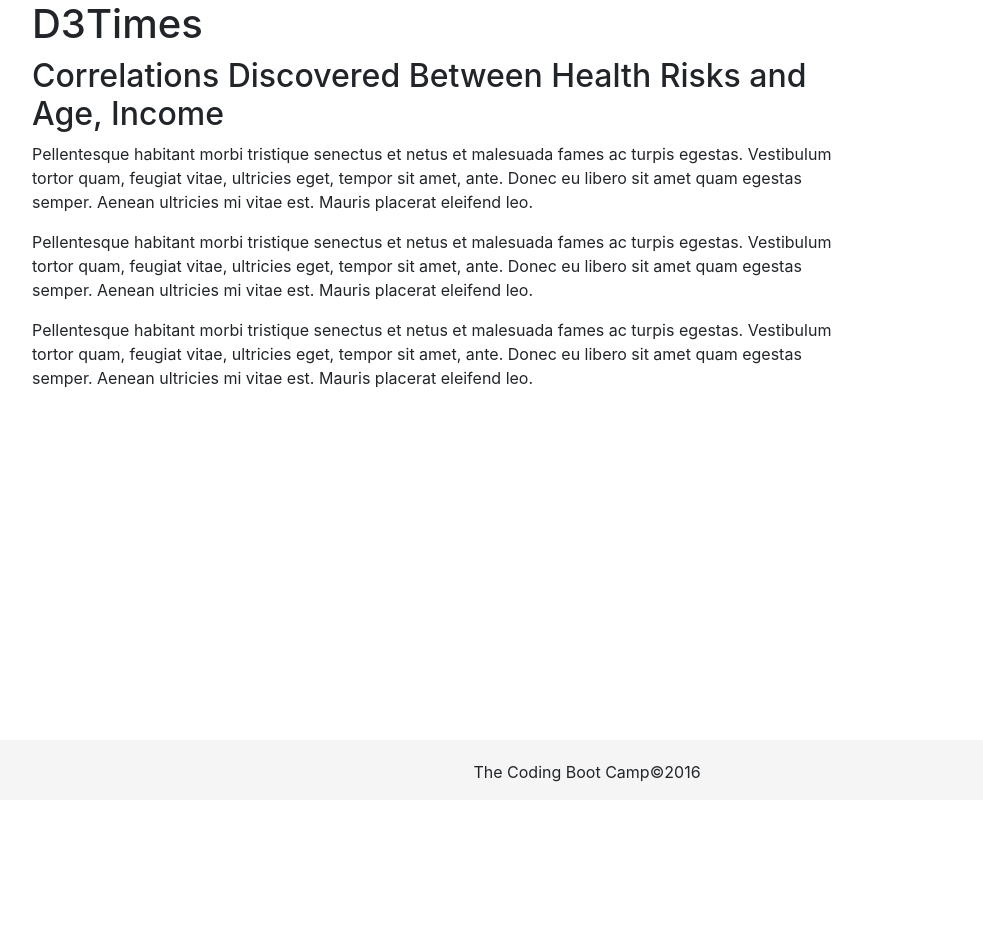
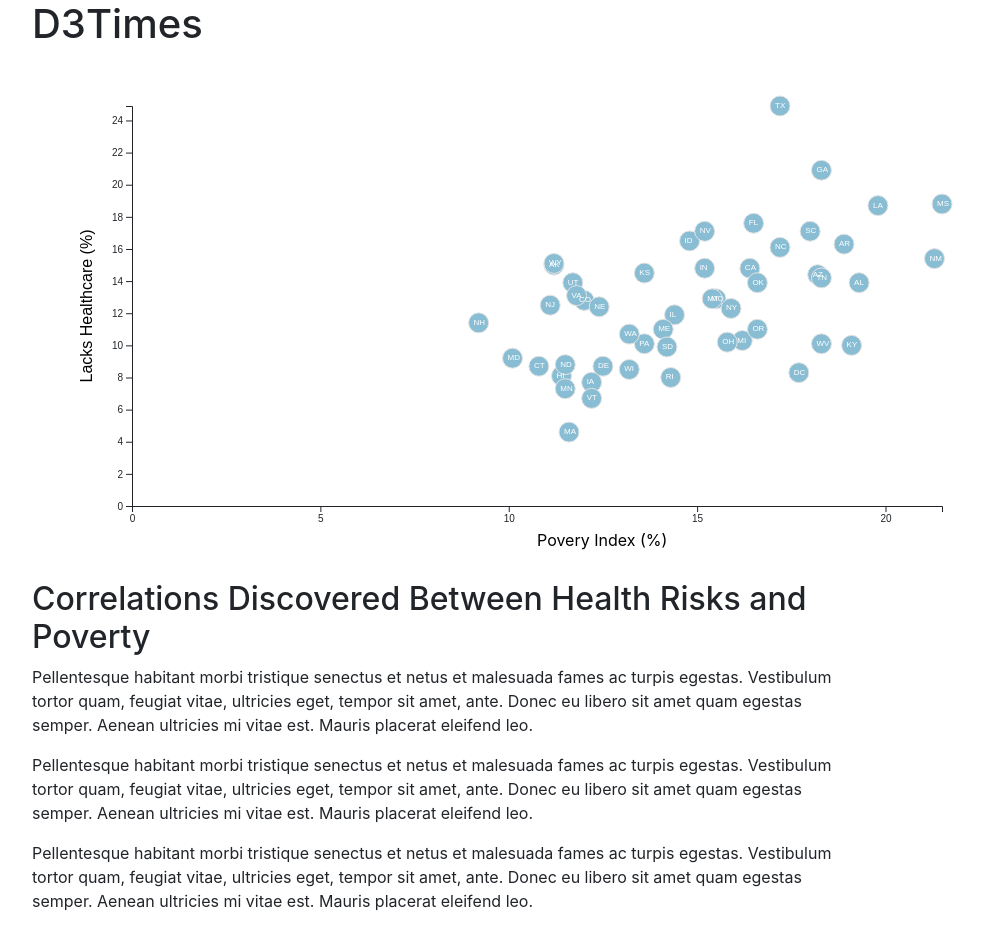
Before and after one commit to aaranzazuu/D3-challenge, a plain HTML site: page D3_data_journalism/index.html in a window 1280 px wide. Shown: the top 932 px of the page, without its empty margins (53-1036 px from the left). Before the commit the page ends 800 px from the top, so only its background shows below. Drawn offline with nearby package versions, Linux system fonts and the light colour scheme.

Commit message:
finished homework

```diff
--- a/D3_data_journalism/assets/css/d3Style.css
+++ b/D3_data_journalism/assets/css/d3Style.css
@@ -1,4 +1,10 @@
 .aText {
+  font-family: sans-serif;
+  font-size: 16px;
+  text-anchor: middle;
+}
+
+.left {
   font-family: sans-serif;
   font-size: 16px;
   text-anchor: middle;
@@ -27,7 +33,7 @@
 .stateText {
   font-family: sans-serif;
   fill: #fff;
-  text-anchor: middle;
+  font-size: 8px;
 }
 
 .stateCircle {
@@ -59,12 +65,12 @@
   }
 
   .aText {
-    font-size: 14px;
+    font-size: 9px;
   }
 }
 
 @media screen and (max-width: 400px) {
   .aText {
-    font-size: 13px;
+    font-size: 8px;
   }
 }
--- a/D3_data_journalism/assets/js/app.js
+++ b/D3_data_journalism/assets/js/app.js
@@ -1,23 +1,146 @@
-// @TODO: YOUR CODE HERE!
+function makeResponsive(){
 
+    //Create empty lists for data
     abbr = []
+    //smokes = []
+    poverty = []
+    //age = []
     healthcare = []
-smokes = []
-poverty = []
-age = []
-// Retrieve data from the CSV file and execute everything below
+
+    // Retrieve data from the CSV file and push data into above lists
     d3.csv("../assets/data/data.csv").then(function(healthData) {
         healthData.forEach(function(data){
-        abbr.push(data.abbr)
-        poverty.push(data.poverty)
-        healthcare.push(data.healthcare)
-        smokes.push(data.smokes)
-        age.push(data.age)
+            console.log(data.abbr)
+            //abbr.push(data.abbr)
+            poverty.push(+data.poverty)
+            healthcare.push(+data.healthcare)
+            //smokes.push(+data.smokes)
+            //age.push(+data.age)
             })
+    //Print lists to make sure they work
         console.log(abbr)
+        console.log(healthData)
         console.log(healthcare)
-    console.log(smokes)
+    //console.log(smokes)
         console.log(poverty)
-    console.log(age)
+        //console.log(age)
+
+
+    //Create svg and margins
+    var svgWidth = 960;
+    var svgHeight = 500;
+
+    var margin = {
+        top: 50,
+        right: 50,
+        bottom: 50,
+        left: 100
+    };
+
+        // chart area minus margins
+    var chartHeight = svgHeight - margin.top - margin.bottom;
+    var chartWidth = svgWidth - margin.left - margin.right;
+
+    // append svg and group
+    var svg = d3.select("#scatter")
+    .append("svg")
+    .attr("height", svgHeight)
+    .attr("width", svgWidth)
+    ;
+
+    var chartGroup = svg.append("g")
+        .attr("transform", `translate(${margin.left}, ${margin.top})`);
+
+    // scales
+    var xScale = d3.scaleLinear()
+        .domain([0, d3.max(poverty)])
+        .range([0, chartWidth]);
+
+    var yScale = d3.scaleLinear()
+        .domain([0, d3.max(healthcare)])
+        .range([chartHeight, 0]);
+
+        // create axes
+    var yAxis = d3.axisLeft(yScale);
+    var xAxis = d3.axisBottom(xScale).ticks(5);
+
+    // set x to the bottom of the chart
+    chartGroup.append("g")
+        .attr("transform", `translate(0, ${chartHeight})`)
+        .call(xAxis);
+
+    // set y to the y axis
+    chartGroup.append("g")
+        .call(yAxis);
+
+    // Append axes titles
+    chartGroup.append("text")
+        .attr("transform", `translate(${chartWidth / 2}, ${chartHeight + margin.top - 10})`)
+        .classed("atext text", true)
+        .text("Povery Index (%)");
+
+    chartGroup.append("text")
+        .attr("transform", `translate(${chartWidth - margin.left-750}, ${chartHeight/2}) rotate(270)`)
+        .classed("left", true)
+        .text("Lacks Healthcare (%)");
+
+
+// append circles to data points
+    var circlesGroup = chartGroup.selectAll("circle")
+        .data(healthData)
+        .enter()
+        .append("circle")
+        .classed("stateCircle", true)
+        .attr("cx", (d, i) => xScale(d.poverty))
+        .attr("cy", d => yScale(d.healthcare))
+        .attr("r", "10")
+        .append("text")
+
+    // chartGroup.append("text")
+    //     .data(healthData)
+    //     .classed("stateText", true)
+    //     .text(d => d.abbr)
+
+        // .classed("stateText", true)
+        // .text(d => d.abbr)
+
+
+    chartGroup.selectAll("p")
+        .data(healthData)
+        .enter()
+        .append("text")
+        .text(d => d.abbr)
+        .classed("stateText", true)
+        .attr("x", (d)=> xScale(d.poverty)-5)
+        .attr("y", (d)=> yScale(d.healthcare)+2)
+
+// Step 1: Append a div to the body to create tooltips, assign it a class
+// =======================================================
+    // var toolTip = d3.select("body").append("div")
+    //     .attr("class", "tooltip");
+
+// Step 2: Add an onmouseover event to display a tooltip
+// ========================================================
+    // circlesGroup.on("mouseover", function(d,i) {
+    //     d3.select(this)
+    //     toolTip.style("display", "block");
+    //     toolTip.html(`<strong>${d.abbr}</strong>`)
+    //     .style("left", d3.event.pageX + "px")
+    //     .style("top", d3.event.pageY + "px");
+    // })
+  // Step 3: Add an onmouseout event to make the tooltip invisible
+    // on(."mouseout", function() {
+    //   d3.select(this)
+    //   .attr("fill", "red")
+    //   //toolTip.style("display", "none");
+//   });
 }
 );
+}
+
+
+makeResponsive();
+
+// Event listener for window resize.
+// When the browser window is resized, makeResponsive() is called.
+//d3.select(window).on("resize", makeResponsive);
--- a/D3_data_journalism/index.html
+++ b/D3_data_journalism/index.html
@@ -27,7 +27,8 @@
     <div class="row">
       <div class="col-xs-12  col-md-9">
         <div class="article">
-          <h2>Correlations Discovered Between Health Risks and Age, Income</h2>
+          <br>
+          <h2>Correlations Discovered Between Health Risks and Poverty</h2>
           <p>Pellentesque habitant morbi tristique senectus et netus et malesuada fames ac turpis egestas. Vestibulum tortor
             quam, feugiat vitae, ultricies eget, tempor sit amet, ante. Donec eu libero sit amet quam egestas semper. Aenean
             ultricies mi vitae est. Mauris placerat eleifend leo.</p>
```
Lines whose indentation alone changed are shown as unchanged.
